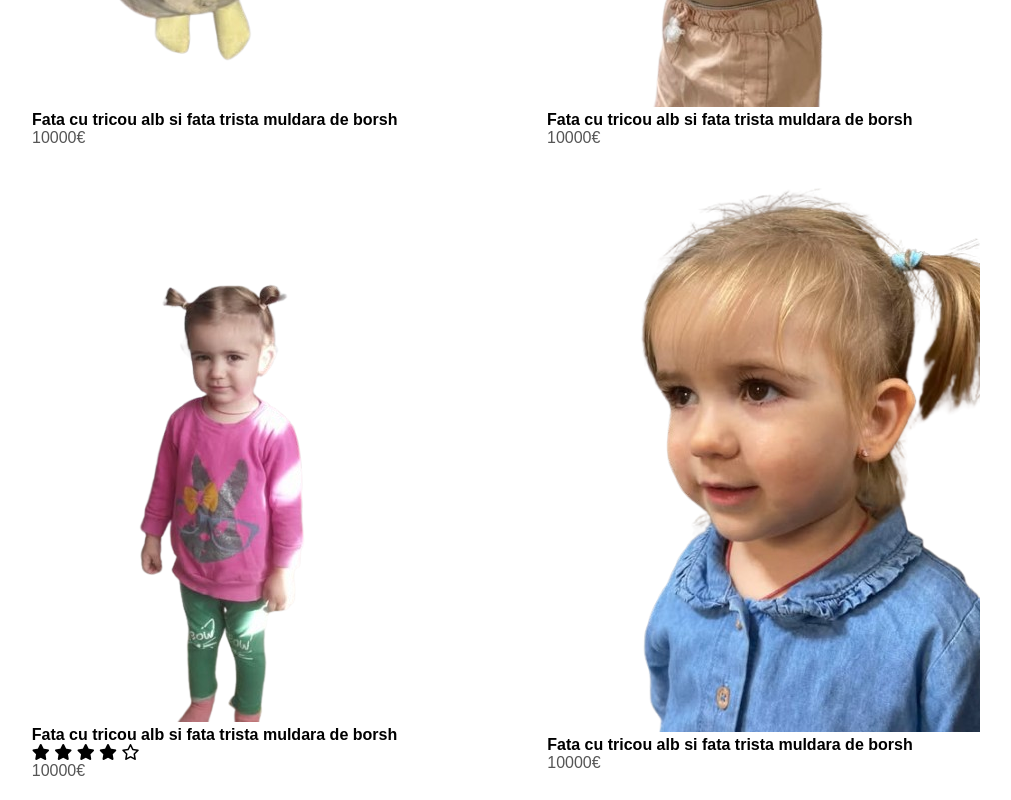
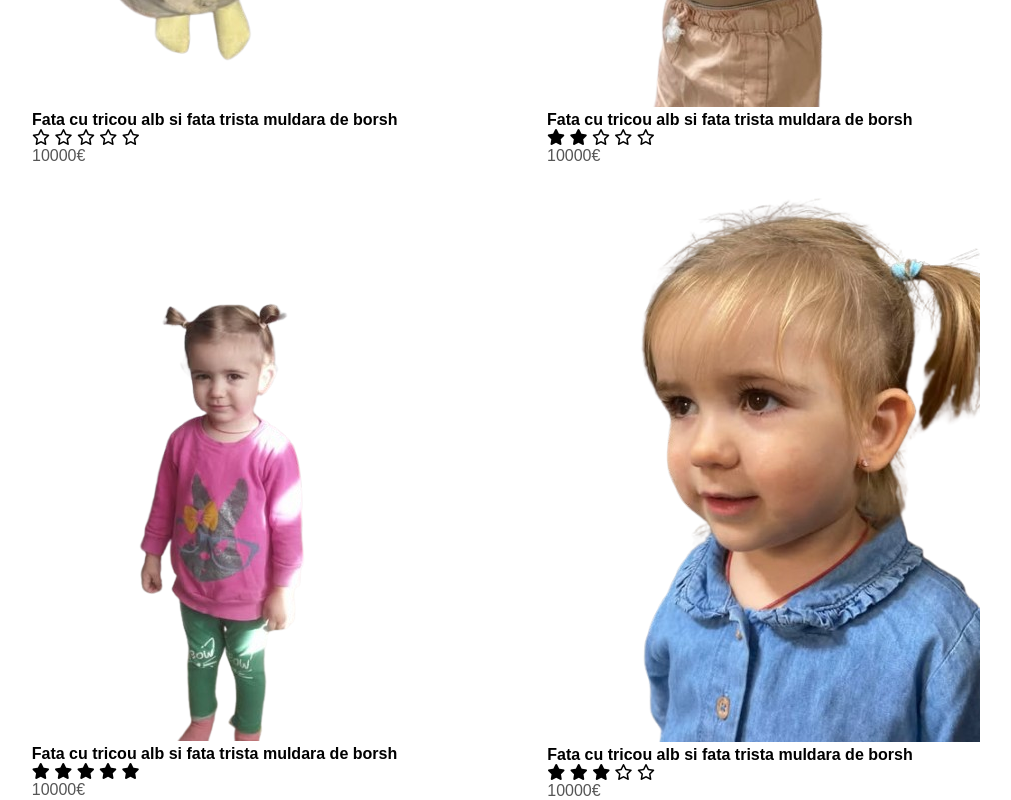
Before and after one commit to marchidanbogdan-code/site-eccomert, a plain HTML site: page index.html in a window 1280 px wide. Shown: the part 1819-2619 px from the top of the page, without its empty margins (134-1145 px from the left). Drawn offline with Linux system fonts and the light colour scheme; a web font is replaced by a local one.

Commit message:
Fix HTML formatting and structure

```diff
--- a/index.html
+++ b/index.html
@@ -69,6 +69,11 @@
             <img src="Photo/Carolina.png">
             <h4>Fata cu tricou alb si fata trista muldara de borsh</h4>
             <div class="rating">
+                <i class="fa-regular fa-star"></i>
+                <i class="fa-regular fa-star"></i>
+                <i class="fa-regular fa-star"></i>
+                <i class="fa-regular fa-star"></i>
+                <i class="fa-regular fa-star"></i>
             </div>
             <p>10000€</p>
         </div>
@@ -76,6 +81,11 @@
             <img src="Photo/Carolina1.png">
             <h4>Fata cu tricou alb si fata trista muldara de borsh</h4>
             <div class="rating">
+                <i class="fa-solid fa-star"></i>
+                <i class="fa-solid fa-star"></i>
+                <i class="fa-regular fa-star"></i>
+                <i class="fa-regular fa-star"></i>
+                <i class="fa-regular fa-star"></i>
             </div>
             <p>10000€</p>
         </div>
@@ -87,7 +97,7 @@
                 <i class="fa-solid fa-star"></i>
                 <i class="fa-solid fa-star"></i>
                 <i class="fa-solid fa-star"></i>
-                <i class="fa-regular fa-star"></i>
+                <i class="fa-solid fa-star"></i>
             </div>
             <p>10000€</p>
         </div>
@@ -95,6 +105,11 @@
             <img src="Photo/Carolina3.png">
             <h4>Fata cu tricou alb si fata trista muldara de borsh</h4>
             <div class="rating">
+                <i class="fa-solid fa-star"></i>
+                <i class="fa-solid fa-star"></i>
+                <i class="fa-solid fa-star"></i>
+                <i class="fa-regular fa-star"></i>
+                <i class="fa-regular fa-star"></i>
             </div>
             <p>10000€</p>
         </div>
```
